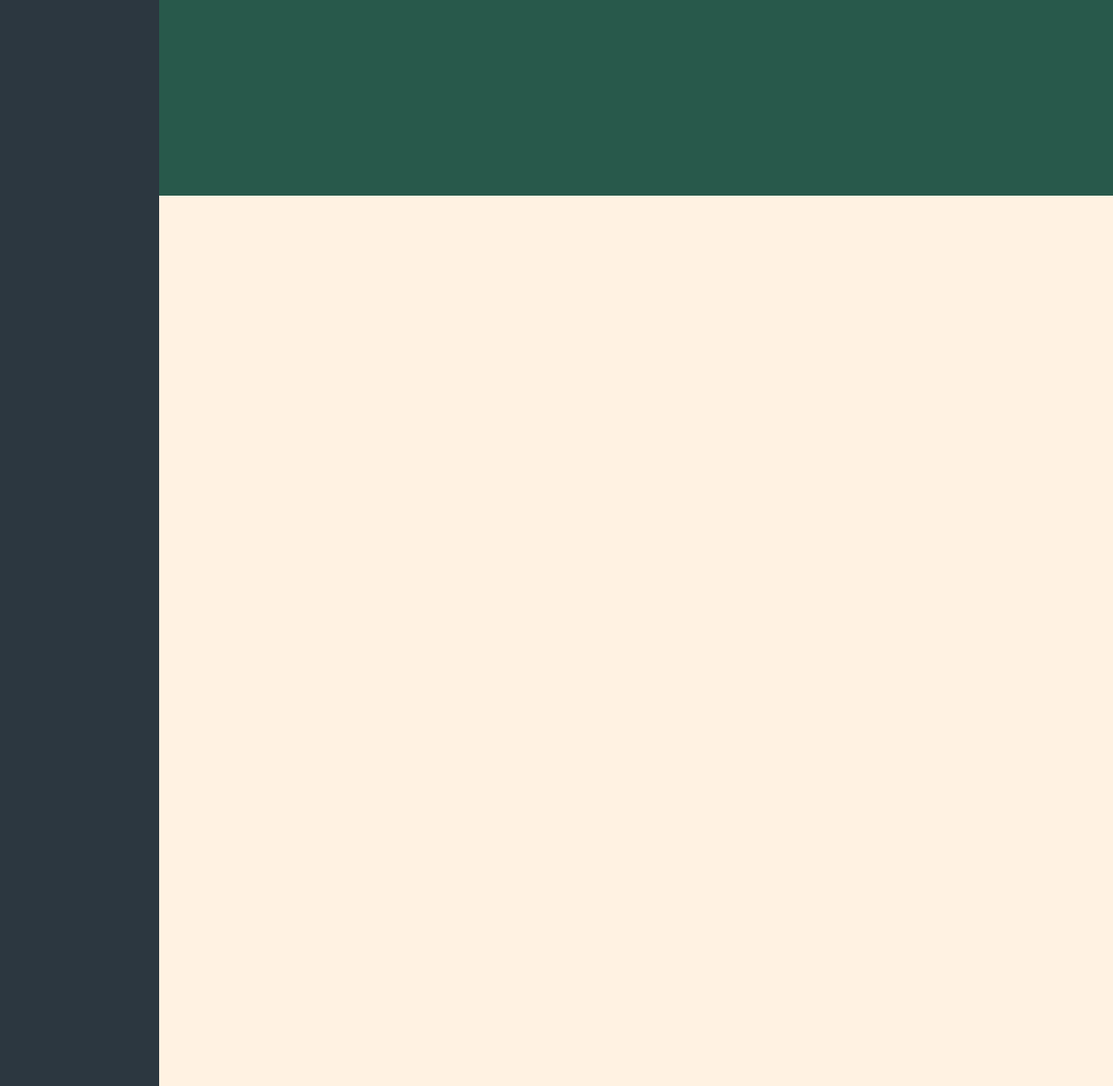
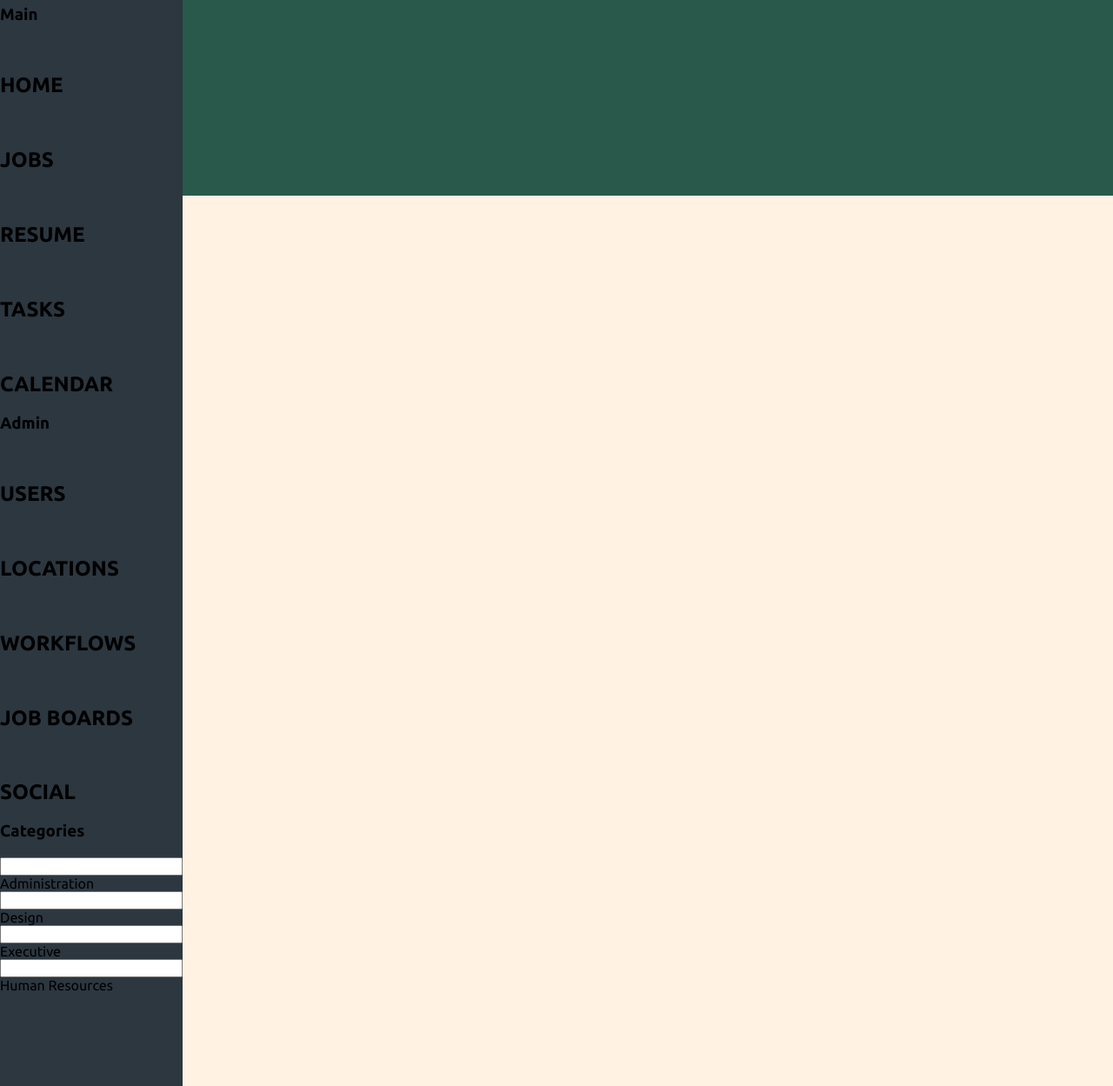
Before and after one commit to JoeRupp/static-comp, a plain HTML site: page index.html in a window 1280 px wide. Shown: the part 31-1280 px from the top of the page at 87% size. Drawn offline with Linux system fonts and the light colour scheme.

Commit message:
Add html structure for aside

```diff
--- a/index.html
+++ b/index.html
@@ -9,12 +9,73 @@
   <body>
     <aside>
       <section class ="profile">
+        <img>
+        <p class="name"></p>
       </section>
       <section class ="main">
+        <h3>Main</h3>
+        <div class="home btn">
+          <img>
+          <h2>HOME</h2>
+        </div>
+        <div class="jobs btn">
+          <img>
+          <h2>JOBS</h2>
+        </div>
+        <div class="resumes btn">
+          <img>
+          <h2>RESUME</h2>
+        </div>
+        <div class="tasks btn">
+          <img>
+          <h2>TASKS</h2>
+        </div>
+        <div class="calendar btn">
+          <img>
+          <h2>CALENDAR</h2>
+        </div>
       </section>
       <section class ="admin">
+        <h3>Admin</h3>
+        <div class="users btn">
+          <img>
+          <h2>USERS</h2>
+        </div>
+        <div class="locations btn">
+          <img>
+          <h2>LOCATIONS</h2>
+        </div>
+        <div class="workflows btn">
+          <img>
+          <h2>WORKFLOWS</h2>
+        </div>
+        <div class="job-boards btn">
+          <img>
+          <h2>JOB BOARDS</h2>
+        </div>
+        <div class="social btn">
+          <img>
+          <h2>SOCIAL</h2>
+        </div>
       </section>
       <section class ="categories">
+        <h3>Categories</h3>
+        <div>
+          <input>
+          <label>Administration</label>
+        </div>
+        <div>
+          <input>
+          <label>Design</label>
+        </div>
+        <div>
+          <input>
+          <label>Executive</label>
+        </div>
+        <div>
+          <input>
+          <label>Human Resources</label>
+        </div>
       </section>
     </aside>
     <nav>
```
Also changed, not shown: 1 other file.
